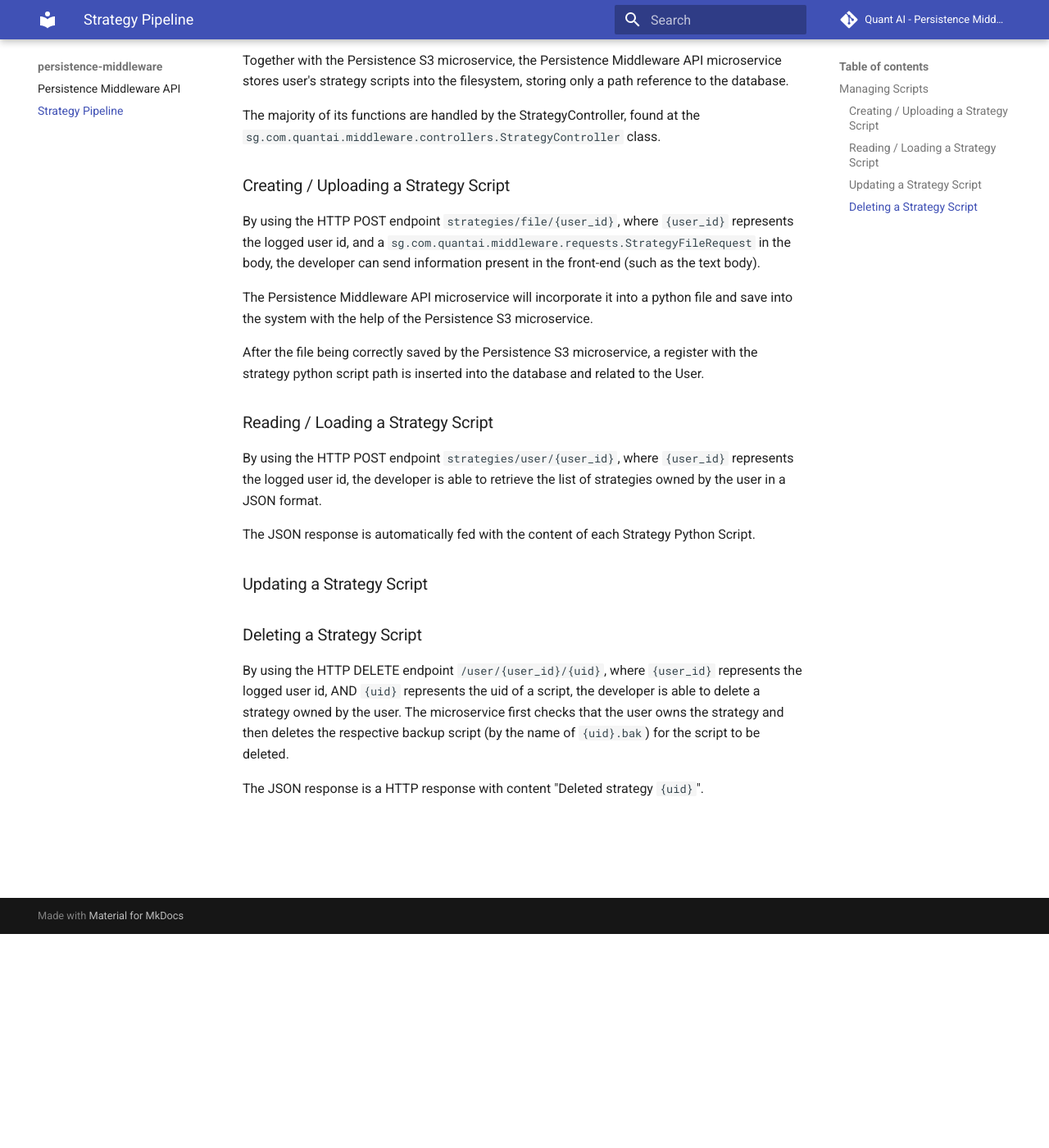
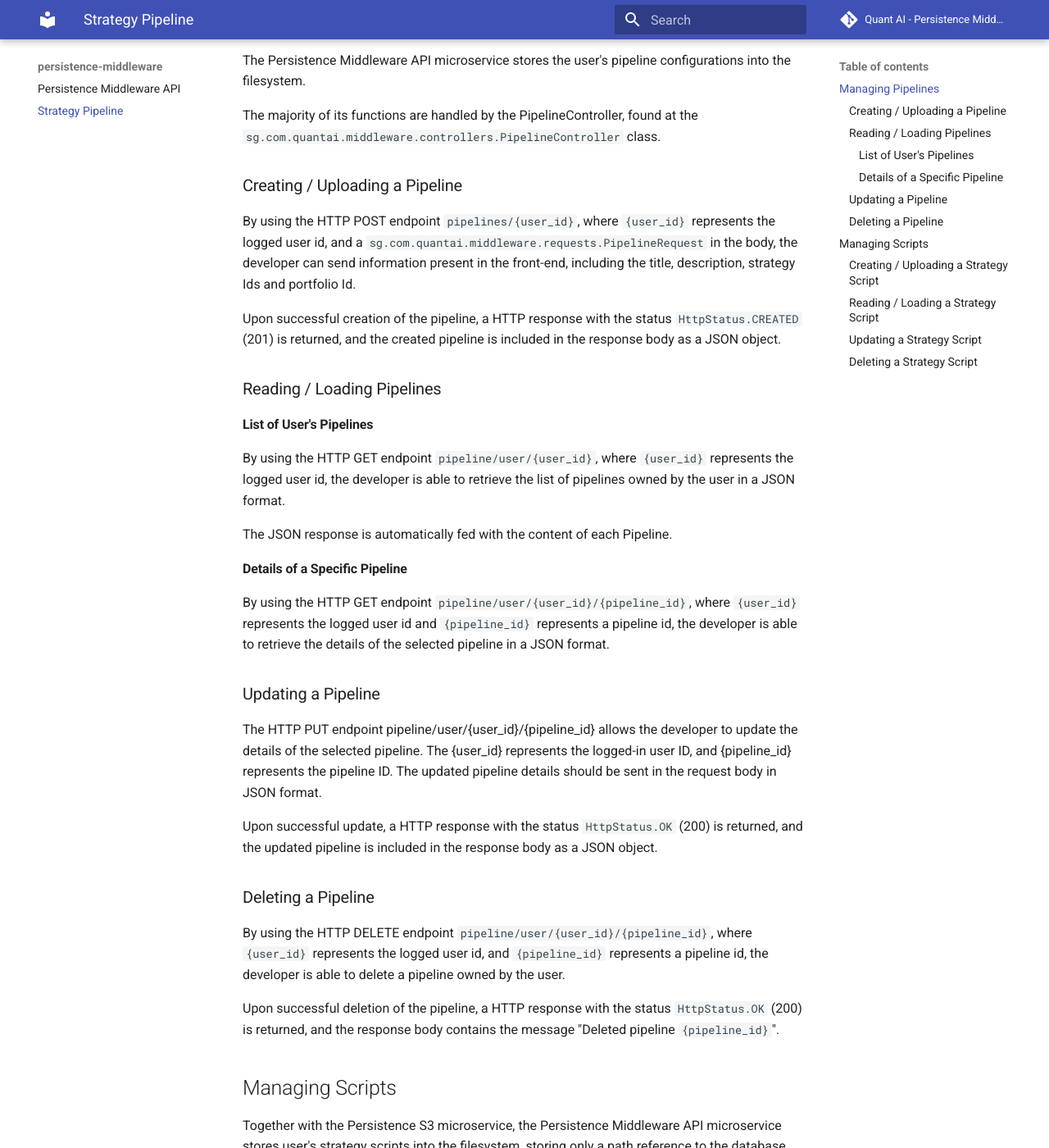
Before and after one commit to Quant-NTU/persistence-middleware, an MkDocs documentation site: the page built from docs/StrategyPipeline.md, in a window 1280 px wide and 1400 px high, scrolled down 261 px. Shown: the whole window at 82% size. Built offline with MkDocs 1.6.1 and Material for MkDocs 9.7.7, drawn with Linux system fonts in a browser that asks for light colours; comment, search, counter and statistics services are not loaded.

Commit message:
add pipeline documentation

```diff
--- a/docs/StrategyPipeline.md
+++ b/docs/StrategyPipeline.md
@@ -1,6 +1,37 @@
 # Strategy Pipeline
 
 This page details how the Persistence Middleware API microservice interacts with the Strategy Pipeline goal.
+
+## Managing Pipelines
+The Persistence Middleware API microservice stores the user's pipeline configurations into the filesystem.
+
+The majority of its functions are handled by the PipelineController, found at the `sg.com.quantai.middleware.controllers.PipelineController` class.
+
+### Creating / Uploading a Pipeline
+
+By using the HTTP POST endpoint `pipelines/{user_id}`, where `{user_id}` represents the logged user id, and a `sg.com.quantai.middleware.requests.PipelineRequest` in the body, the developer can send information present in the front-end, including the title, description, strategy Ids and portfolio Id.
+
+Upon successful creation of the pipeline, a HTTP response with the status `HttpStatus.CREATED` (201) is returned, and the created pipeline is included in the response body as a JSON object.
+
+### Reading / Loading Pipelines
+
+#### List of User's Pipelines
+By using the HTTP GET endpoint `pipeline/user/{user_id}`, where `{user_id}` represents the logged user id, the developer is able to retrieve the list of pipelines owned by the user in a JSON format.
+
+The JSON response is automatically fed with the content of each Pipeline.
+
+#### Details of a Specific Pipeline
+By using the HTTP GET endpoint `pipeline/user/{user_id}/{pipeline_id}`, where `{user_id}` represents the logged user id and `{pipeline_id}` represents a pipeline id, the developer is able to retrieve the details of the selected pipeline in a JSON format.
+
+### Updating a Pipeline
+The HTTP PUT endpoint pipeline/user/{user_id}/{pipeline_id} allows the developer to update the details of the selected pipeline. The {user_id} represents the logged-in user ID, and {pipeline_id} represents the pipeline ID. The updated pipeline details should be sent in the request body in JSON format.
+
+Upon successful update, a HTTP response with the status `HttpStatus.OK` (200) is returned, and the updated pipeline is included in the response body as a JSON object.
+
+### Deleting a Pipeline
+By using the HTTP DELETE endpoint `pipeline/user/{user_id}/{pipeline_id}`, where `{user_id}` represents the logged user id, and `{pipeline_id}` represents a pipeline id, the developer is able to delete a pipeline owned by the user.
+
+Upon successful deletion of the pipeline, a HTTP response with the status `HttpStatus.OK` (200) is returned, and the response body contains the message "Deleted pipeline `{pipeline_id}`".
 
 ## Managing Scripts
 
```
